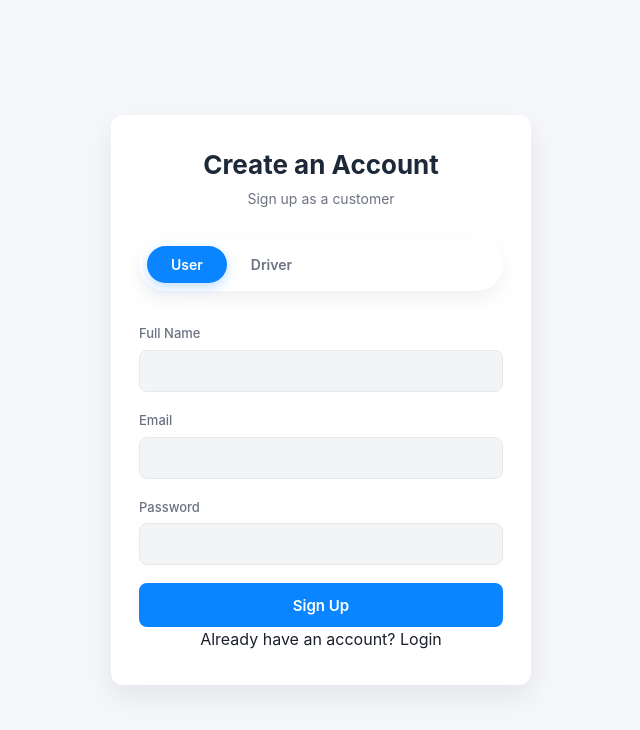
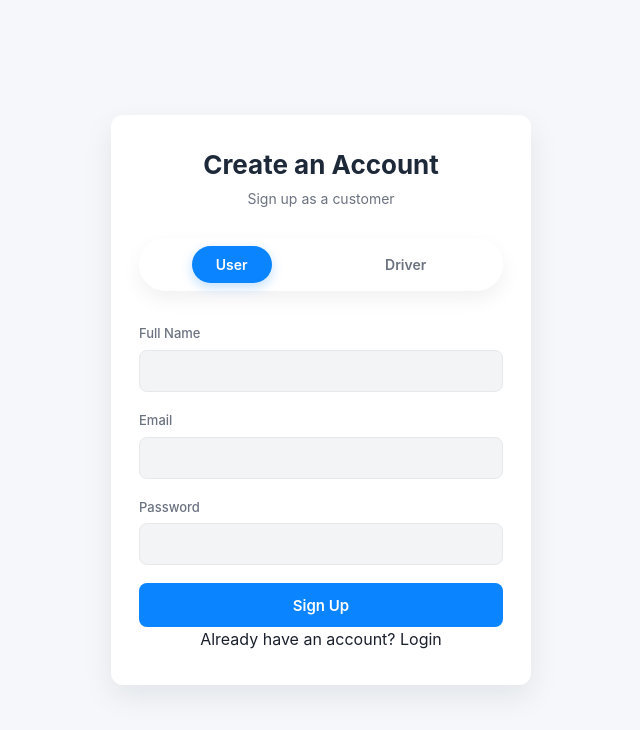
Before and after one commit to kammari-venkatesh/drivio, a React (Vite) app in the folder Frontend/: page / in a window 1280 px wide. Shown: the top 730 px of the page, without its empty margins (319-959 px from the left). Built offline with nearby package versions, Linux system fonts and the light colour scheme; no server answers.

Commit message:
smallchanges

```diff
--- a/Frontend/src/Components/Admindashboard/Admindashboard.jsx
+++ b/Frontend/src/Components/Admindashboard/Admindashboard.jsx
@@ -250,7 +250,7 @@ useEffect(() => {
       {/* Sidebar */}
       <div className="sidebar">
         <div className="sidebar-header">
-          <h2 className="sidebar-title">Fleet Manager</h2>
+          <h2 className="sidebar-title">Drivio</h2>
           <p className="sidebar-subtitle">Admin Panel</p>
         </div>
         <nav className="sidebar-nav">
--- a/Frontend/src/Components/Admindashboard/index.css
+++ b/Frontend/src/Components/Admindashboard/index.css
@@ -16,6 +16,7 @@ body {
 .fleet-manager {
   display: flex;
   min-height: 100vh;
+  background-color: white;
     width: 100vw;
   gap: 20px;
   padding: 20px;
--- a/Frontend/src/Components/Signinpage/index.css
+++ b/Frontend/src/Components/Signinpage/index.css
@@ -37,6 +37,7 @@ input{
   display: flex;
   align-items: center;
   background-color: #ffffff;
+  justify-content: space-around;
   border-radius: 36px;
   padding: 8px;
   box-shadow: 0 8px 20px rgba(15, 22, 26, 0.06);
```
